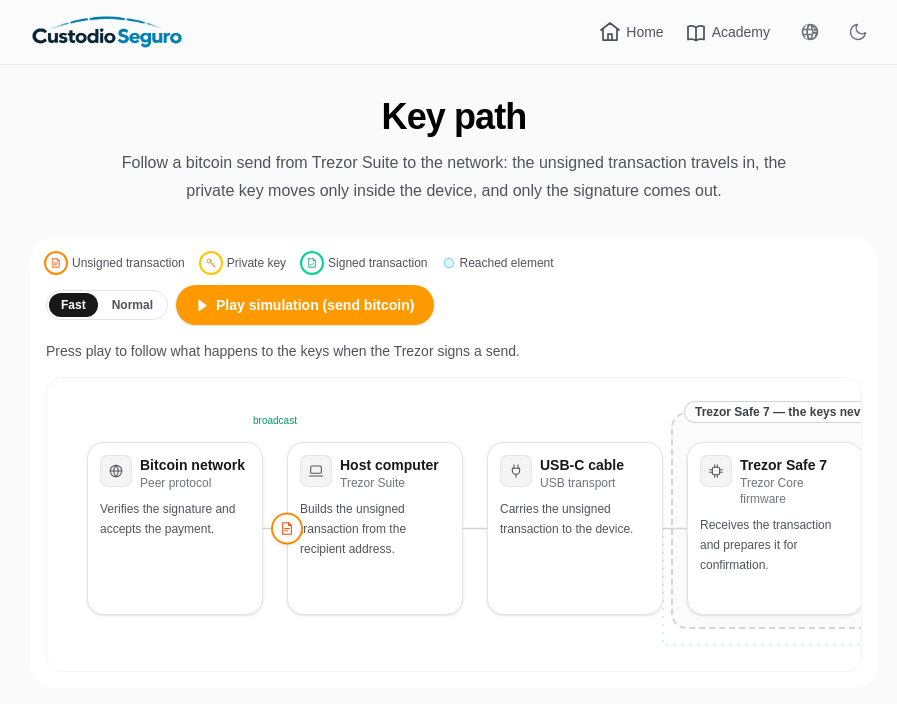
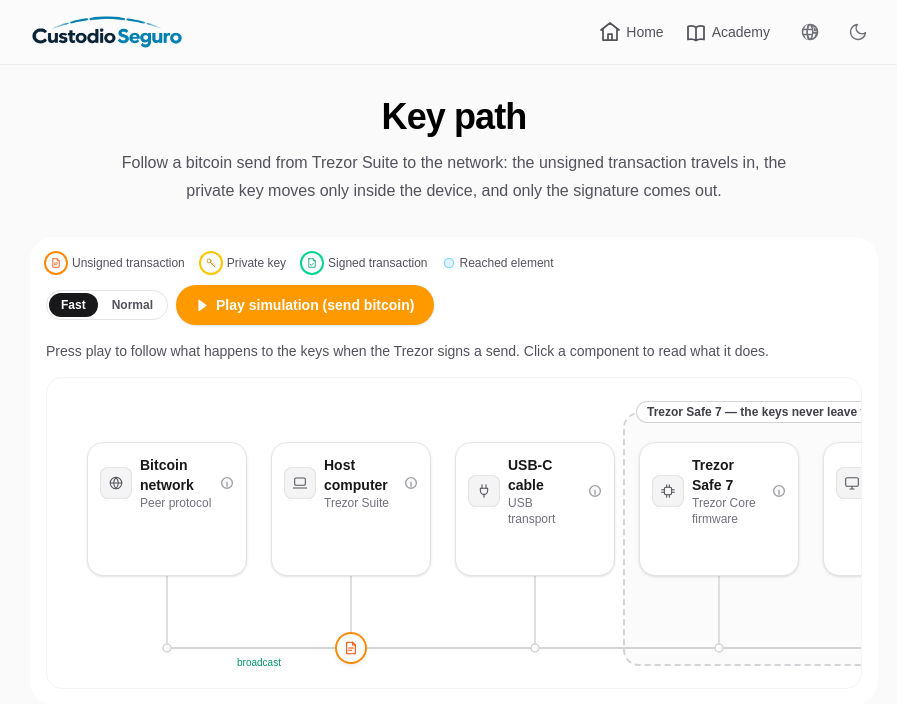
Before and after one commit to stealth14/courses-catalog, a Next.js app: page /en/diagrams/key-path in a window 1280 px wide. Shown: the top 704 px of the page, without its empty margins (186-1083 px from the left). Built offline with nearby package versions, Linux system fonts and the light colour scheme.

Commit message:
feat: refactor Key Path Diagram to streamline journey representation and enhance component interactions

```diff
--- a/src/app/[locale]/diagrams/key-path/key-path-diagram.tsx
+++ b/src/app/[locale]/diagrams/key-path/key-path-diagram.tsx
@@ -113,21 +113,6 @@ const STEPS: Step[] = [
 /** First device-internal step and last device-internal step (inclusive). */
 const DEVICE_RANGE = [3, 7] as const;
 
-/**
- * Which components talk to each other during a send. The wallet only
- * communicates with Trezor Suite over USB, and only Suite reaches the
- * Bitcoin network — so signing never connects to the network directly.
- */
-const CONNECTED_PAIRS: [StepId, StepId][] = [
-  ["network", "suite"],
-  ["suite", "usb"],
-  ["usb", "firmware"],
-  ["firmware", "screen"],
-  ["screen", "secure-elements"],
-  ["secure-elements", "flash"],
-  ["flash", "signing"],
-];
-
 /** Selectable trace speeds, in px/ms. Fast is the original pace. */
 const SPEEDS = {
   fast: { label: "Fast", pxPerMs: 0.45 },
@@ -203,10 +188,10 @@ type Milestone = { id: StepId; ms: number };
 type Geometry = {
   cards: CardRect[];
   tracks: Record<TrackId, Track>;
-  railPath: string;
+  /** Vertical centre of the lane the travellers ride on. */
+  laneY: number;
   totalMs: number;
   milestones: Milestone[];
-  railY: number;
   broadcastLabel: Point;
   deviceBox: { left: number; top: number; width: number; height: number };
 };
@@ -230,16 +215,18 @@ function polyLength(points: Point[]) {
 }
 
 /**
- * Builds the three journeys and when each traveller reaches each element:
+ * Builds the three straight journeys along the lane and when each traveller
+ * reaches each stop:
  * - unsigned transaction: Suite -> USB -> firmware -> screen
  * - private key: secure elements -> flash -> signing
  * - signed transaction: signing -> USB -> Suite -> network
- * Every traveller keeps the route of its own phase, so it can stop at the
- * end of it while the next one follows a different route.
+ * The cards sit above the lane, each linked to its stop by a connector, and
+ * every traveller keeps the route of its own phase so it can stop at the end
+ * of it while the next one follows a different route.
  */
 function measure(
   stage: HTMLDivElement,
-  nodes: (HTMLDivElement | null)[],
+  nodes: (HTMLButtonElement | null)[],
   pxPerMs: number,
 ) {
   const stageRect = stage.getBoundingClientRect();
@@ -260,77 +247,29 @@ function measure(
   // Cards in reading order: 0 network, 1 suite, 2 usb, 3 firmware,
   // 4 screen, 5 secure elements, 6 flash, 7 signing.
   const rect = (index: number) => cards[index] ?? fallback;
-  const wave = (index: number): Point[] => {
-    const card = rect(index);
-    return [
-      { x: card.l, y: card.cy },
-      { x: card.l, y: card.t },
-      { x: card.r, y: card.t },
-      { x: card.r, y: card.cy },
-    ];
-  };
-  const connector = (from: number, to: number): Point[] => [
-    { x: rect(from).r, y: rect(from).cy },
-    { x: rect(to).l, y: rect(to).cy },
-  ];
+
+  // The lane runs straight across the stage, below the cards.
+  const laneY = stage.offsetHeight - 40;
+  const stopX = (index: number) => (rect(index).l + rect(index).r) / 2;
+  const laneStop = (index: number): Point => ({ x: stopX(index), y: laneY });
 
   // Amber phase: the unsigned transaction travels host -> device.
-  const amberPoints = [
-    ...wave(1),
-    ...connector(1, 2),
-    ...wave(2),
-    ...connector(2, 3),
-    ...wave(3),
-    ...connector(3, 4),
-    ...wave(4),
-  ];
+  const amberPoints = [1, 2, 3, 4].map(laneStop);
 
   // Gold phase: the private key moves only inside the device.
-  const goldPoints = [
-    ...connector(4, 5),
-    ...wave(5),
-    ...connector(5, 6),
-    ...wave(6),
-    ...connector(6, 7),
-    ...wave(7),
-  ];
+  const goldPoints = [4, 5, 6, 7].map(laneStop);
 
   // Green phase: the signed transaction returns through the USB cable
   // to Trezor Suite, which broadcasts it to the network.
-  const railY = stage.offsetHeight - 26;
-  const greenPoints = [
-    { x: rect(7).r, y: rect(7).cy },
-    { x: rect(7).r, y: railY },
-    { x: rect(2).r, y: railY },
-    { x: rect(2).r, y: rect(2).cy },
-    { x: rect(2).l, y: rect(2).cy },
-    { x: rect(1).r, y: rect(1).cy },
-    { x: rect(1).l, y: rect(1).cy },
-    { x: rect(0).r, y: rect(0).cy },
-  ];
-
-  const railPoints = [
-    { x: rect(7).r, y: rect(7).cy },
-    { x: rect(7).r, y: railY },
-    { x: rect(2).r, y: railY },
-    { x: rect(2).r, y: rect(2).cy },
-  ];
+  const greenPoints = [7, 2, 1, 0].map(laneStop);
 
   const ms = (length: number) => Math.round(length / pxPerMs);
+  const segMs = (from: number, to: number) =>
+    ms(Math.abs(stopX(from) - stopX(to)));
 
-  const waveLength = (index: number) => polyLength(wave(index));
-  const connectorLength = segmentLength(
-    { x: rect(4).r, y: rect(4).cy },
-    { x: rect(5).l, y: rect(5).cy },
-  );
-
-  const amberLength = polyLength(amberPoints);
-  const goldLength = polyLength(goldPoints);
-  const signedLength = polyLength(greenPoints);
-
-  const unsignedMs = ms(amberLength);
-  const keyMs = ms(goldLength);
-  const signedMs = ms(signedLength);
+  const unsignedMs = ms(polyLength(amberPoints));
+  const keyMs = ms(polyLength(goldPoints));
+  const signedMs = ms(polyLength(greenPoints));
 
   // Each traveller waits for the previous one to stop and spin before it
   // sets off; the last one spins too, so the run ends only once it settles.
@@ -339,45 +278,20 @@ function measure(
   const travelEndMs = signedDelayMs + signedMs;
   const totalMs = travelEndMs + HANDOVER_MS;
 
-  const keyOffsetsMs = {
-    secureElements: ms(connectorLength),
-    flash: ms(connectorLength + waveLength(5) + connectorLength),
-    signing: ms(
-      connectorLength +
-        waveLength(5) +
-        connectorLength +
-        waveLength(6) +
-        connectorLength,
-    ),
-  };
-
   const milestones: Milestone[] = [
     { id: "suite", ms: 0 },
-    { id: "usb", ms: ms(waveLength(1) + connectorLength) },
-    {
-      id: "firmware",
-      ms: ms(waveLength(1) + connectorLength + waveLength(2) + connectorLength),
-    },
-    {
-      id: "screen",
-      ms: ms(
-        waveLength(1) +
-          connectorLength +
-          waveLength(2) +
-          connectorLength +
-          waveLength(3) +
-          connectorLength,
-      ),
-    },
-    { id: "secure-elements", ms: keyDelayMs + keyOffsetsMs.secureElements },
-    { id: "flash", ms: keyDelayMs + keyOffsetsMs.flash },
-    { id: "signing", ms: keyDelayMs + keyOffsetsMs.signing },
-    { id: "network", ms: travelEndMs - ms(connectorLength) },
+    { id: "usb", ms: segMs(1, 2) },
+    { id: "firmware", ms: segMs(1, 2) + segMs(2, 3) },
+    { id: "screen", ms: unsignedMs },
+    { id: "secure-elements", ms: keyDelayMs + segMs(4, 5) },
+    { id: "flash", ms: keyDelayMs + segMs(4, 5) + segMs(5, 6) },
+    { id: "signing", ms: keyDelayMs + keyMs },
+    { id: "network", ms: travelEndMs },
   ];
 
   const deviceNodes = nodes
     .slice(DEVICE_RANGE[0], DEVICE_RANGE[1] + 1)
-    .filter((node): node is HTMLDivElement => node !== null);
+    .filter((node): node is HTMLButtonElement => node !== null);
   const left = Math.min(
     ...deviceNodes.map(
       (node) => node.getBoundingClientRect().left - stageRect.left,
@@ -391,11 +305,6 @@ function measure(
   const top = Math.min(
     ...deviceNodes.map(
       (node) => node.getBoundingClientRect().top - stageRect.top,
-    ),
-  );
-  const bottom = Math.max(
-    ...deviceNodes.map(
-      (node) => node.getBoundingClientRect().bottom - stageRect.top,
     ),
   );
 
@@ -418,19 +327,20 @@ function measure(
         durationMs: signedMs,
       },
     },
-    railPath: toPath(railPoints),
+    laneY,
     totalMs,
     milestones,
-    railY,
     broadcastLabel: {
-      x: (rect(0).r + rect(1).l) / 2,
-      y: 46,
+      x: (stopX(0) + stopX(1)) / 2,
+      y: laneY + 18,
     },
+    // The box covers the device cards, their connectors and the lane
+    // segment the key travels, which never leaves it.
     deviceBox: {
       left: left - 16,
       top: top - 30,
       width: right - left + 32,
-      height: bottom - top + 44,
+      height: laneY + 18 - (top - 30),
     },
   };
 }
@@ -548,7 +458,7 @@ function activeTrack(
 export function KeyPathDiagram() {
   const stageRef = useRef<HTMLDivElement>(null);
   const scrollerRef = useRef<HTMLDivElement>(null);
-  const nodeRefs = useRef<(HTMLDivElement | null)[]>([]);
+  const nodeRefs = useRef<(HTMLButtonElement | null)[]>([]);
   const timersRef = useRef<number[]>([]);
   const rafRef = useRef(0);
   const timelineRef = useRef<Timeline | null>(null);
@@ -558,6 +468,18 @@ export function KeyPathDiagram() {
   const [phase, setPhase] = useState<"idle" | "playing" | "done">("idle");
   const [reached, setReached] = useState<ReadonlySet<StepId>>(new Set());
   const [runId, setRunId] = useState(0);
+  const [detailId, setDetailId] = useState<StepId | null>(null);
+
+  const detailStep = STEPS.find((step) => step.id === detailId) ?? null;
+
+  useEffect(() => {
+    if (!detailStep) return;
+    const onKey = (event: KeyboardEvent) => {
+      if (event.key === "Escape") setDetailId(null);
+    };
+    window.addEventListener("keydown", onKey);
+    return () => window.removeEventListener("keydown", onKey);
+  }, [detailStep]);
 
   useEffect(() => {
     const stage = stageRef.current;
@@ -681,7 +603,7 @@ export function KeyPathDiagram() {
       ? "Following the send: the unsigned transaction travels in, the private key moves inside the device, the signed transaction goes out."
       : phase === "done"
         ? "Signed: the private key never left the Trezor Safe 7 — only the signature went out. The three travellers stay here until you reset."
-        : "Press play to follow what happens to the keys when the Trezor signs a send.";
+        : "Press play to follow what happens to the keys when the Trezor signs a send. Click a component to read what it does.";
 
   return (
     <figure className="flex flex-col gap-4 rounded-3xl bg-white p-3 text-zinc-900 [color-scheme:light] sm:p-4">
@@ -830,7 +752,7 @@ export function KeyPathDiagram() {
       >
         <div
           ref={stageRef}
-          className="relative flex w-max items-stretch gap-6 px-10 pt-16 pb-14"
+          className="relative flex w-max items-stretch gap-6 px-10 pt-16 pb-28"
         >
           {geometry && (
             <>
@@ -845,62 +767,52 @@ export function KeyPathDiagram() {
                 </span>
               </div>
 
-              {/* Connectors and lanes. */}
+              {/* Lane, card connectors and lane stops. */}
               <svg
                 aria-hidden="true"
                 className="pointer-events-none absolute inset-0 z-10 h-full w-full"
               >
-                {CONNECTED_PAIRS.map(([fromId, toId]) => {
-                  const fromIndex = STEPS.findIndex(
-                    (step) => step.id === fromId,
-                  );
-                  const toIndex = STEPS.findIndex((step) => step.id === toId);
-                  const from = geometry.cards[fromIndex] ?? { r: 0, cy: 0 };
-                  const to = geometry.cards[toIndex] ?? { l: 0, cy: 0 };
-                  const gold =
-                    (fromId === "secure-elements" && reached.has("flash")) ||
-                    (fromId === "flash" && reached.has("signing")) ||
-                    (fromId === "screen" &&
-                      reached.has("secure-elements"));
+                <line
+                  x1={(geometry.cards[0].l + geometry.cards[0].r) / 2}
+                  y1={geometry.laneY}
+                  x2={(geometry.cards[7].l + geometry.cards[7].r) / 2}
+                  y2={geometry.laneY}
+                  strokeWidth={2}
+                  strokeLinecap="round"
+                  className="stroke-zinc-300"
+                />
+
+                {STEPS.map((step, index) => {
+                  const card = geometry.cards[index] ?? { l: 0, r: 0, b: 0 };
+                  const cx = (card.l + card.r) / 2;
+                  const isReached = reached.has(step.id);
+                  const isTouched = step.touchesKeys && isReached;
+                  const lit = isTouched
+                    ? "stroke-yellow-400 fill-yellow-400"
+                    : isReached
+                      ? "stroke-sky-400 fill-sky-400"
+                      : "stroke-zinc-300 fill-white";
                   return (
+                    <g key={step.id}>
                       <line
-                      key={fromId}
-                      x1={from.r}
-                      y1={from.cy}
-                      x2={to.l}
-                      y2={to.cy}
-                      strokeWidth={gold ? 2.5 : 1.5}
-                      strokeLinecap="round"
-                      className={
-                        gold
-                          ? "stroke-yellow-400 transition-colors duration-500"
-                          : "stroke-zinc-300"
-                      }
+                        x1={cx}
+                        y1={card.b}
+                        x2={cx}
+                        y2={geometry.laneY}
+                        strokeWidth={1.5}
+                        className={`transition-colors duration-500 ${lit}`}
                       />
+                      <circle
+                        cx={cx}
+                        cy={geometry.laneY}
+                        r={4}
+                        strokeWidth={1.5}
+                        className={`transition-colors duration-500 ${lit}`}
+                      />
+                    </g>
                   );
                 })}
 
-                <path
-                  d={geometry.railPath}
-                  fill="none"
-                  strokeWidth={1.5}
-                  strokeLinejoin="round"
-                  className="stroke-emerald-300"
-                  strokeDasharray="1 7"
-                />
-
-                <text
-                  x={
-                    ((geometry.cards[7]?.r ?? 0) +
-                      (geometry.cards[2]?.r ?? 0)) /
-                    2
-                  }
-                  y={geometry.railY + 16}
-                  textAnchor="middle"
-                  className="select-none fill-emerald-600 text-[10px] font-medium"
-                >
-                  signed transaction
-                </text>
                 <text
                   x={geometry.broadcastLabel.x}
                   y={geometry.broadcastLabel.y}
@@ -963,20 +875,23 @@ export function KeyPathDiagram() {
             const isTouched = step.touchesKeys && isReached;
 
             return (
-              <div
+              <button
                 key={step.id}
+                type="button"
                 ref={(node) => {
                   nodeRefs.current[index] = node;
                 }}
-                className={`relative z-20 flex w-44 shrink-0 flex-col gap-2 rounded-2xl border bg-white p-3 shadow-sm transition-all duration-500 ${
+                onClick={() => setDetailId(step.id)}
+                aria-haspopup="dialog"
+                className={`relative z-20 flex w-40 shrink-0 cursor-pointer flex-col gap-2 rounded-2xl border bg-white p-3 text-left shadow-sm transition-all duration-500 ${
                   isTouched
                     ? "kp-reached border-yellow-400 bg-yellow-50 shadow-md shadow-yellow-200/60"
                     : isReached
                       ? "kp-reached border-sky-400 bg-sky-50 shadow-md shadow-sky-200/60"
-                      : "border-zinc-200"
+                      : "border-zinc-200 hover:border-zinc-400 hover:shadow-md"
                 }`}
               >
-                <div className="flex items-start gap-2">
+                <span className="flex items-center gap-2">
                   <span
                     className={`flex h-8 w-8 shrink-0 items-center justify-center rounded-lg ring-1 transition-colors duration-500 ring-inset ${
                       isTouched
@@ -988,34 +903,88 @@ export function KeyPathDiagram() {
                   >
                     <Icon className="h-4 w-4" />
                   </span>
-                  <div className="min-w-0">
-                    <p className="text-sm leading-5 font-semibold text-zinc-900">
+                  <span className="min-w-0 flex-1">
+                    <span className="block text-sm leading-5 font-semibold text-zinc-900">
                       {step.hardware}
-                    </p>
-                    <p className="text-xs leading-4 text-zinc-500">
+                    </span>
+                    <span className="block text-xs leading-4 text-zinc-500">
                       {step.software}
-                    </p>
+                    </span>
+                  </span>
+                  <svg
+                    viewBox="0 0 12 12"
+                    className="h-3.5 w-3.5 shrink-0 fill-none stroke-zinc-400 stroke-[1.2]"
+                    aria-hidden="true"
+                  >
+                    <circle cx="6" cy="6" r="4.6" />
+                    <path d="M6 5.4v2.9M6 9.3v.1" strokeLinecap="round" />
+                  </svg>
+                </span>
+              </button>
+            );
+          })}
         </div>
       </div>
 
-                <p className="text-xs leading-5 text-zinc-600">{step.action}</p>
+      {detailStep && (
+        <div
+          className="fixed inset-0 z-50 flex items-center justify-center bg-zinc-900/40 p-4"
+          role="presentation"
+          onClick={() => setDetailId(null)}
+        >
+          <div
+            role="dialog"
+            aria-modal="true"
+            aria-labelledby="kp-detail-title"
+            onClick={(event) => event.stopPropagation()}
+            className="w-full max-w-sm rounded-2xl bg-white p-5 text-zinc-900 shadow-xl"
+          >
+            <div className="flex items-start gap-3">
+              <span className="flex h-10 w-10 shrink-0 items-center justify-center rounded-xl bg-zinc-100 text-zinc-600 ring-1 ring-zinc-200 ring-inset">
+                {(() => {
+                  const Icon = detailStep.icon;
+                  return <Icon className="h-5 w-5" />;
+                })()}
+              </span>
+              <div className="min-w-0 flex-1">
+                <p
+                  id="kp-detail-title"
+                  className="text-base leading-6 font-semibold text-zinc-900"
+                >
+                  {detailStep.hardware}
+                </p>
+                <p className="text-sm leading-5 text-zinc-500">
+                  {detailStep.software}
+                </p>
+              </div>
+              <button
+                type="button"
+                onClick={() => setDetailId(null)}
+                aria-label="Close details"
+                className="flex h-8 w-8 shrink-0 items-center justify-center rounded-full text-zinc-400 transition-colors hover:bg-zinc-100 hover:text-zinc-600"
+              >
+                <svg
+                  viewBox="0 0 12 12"
+                  className="h-4 w-4 fill-none stroke-current stroke-[1.4]"
+                  aria-hidden="true"
+                >
+                  <path d="M2.5 2.5l7 7M9.5 2.5l-7 7" strokeLinecap="round" />
+                </svg>
+              </button>
+            </div>
 
-                {step.touchesKeys && (
-                  <span
-                    className={`self-start rounded-full px-2 py-0.5 text-[10px] font-semibold tracking-wide uppercase transition-colors duration-500 ${
-                      isTouched
-                        ? "bg-yellow-400 text-yellow-950"
-                        : "bg-zinc-100 text-zinc-500 ring-1 ring-zinc-200 ring-inset"
-                    }`}
-                  >
+            <p className="mt-4 text-sm leading-6 text-zinc-600">
+              {detailStep.action}
+            </p>
+
+            {detailStep.touchesKeys && (
+              <span className="mt-3 inline-block rounded-full bg-yellow-400 px-2 py-0.5 text-[10px] font-semibold tracking-wide text-yellow-950 uppercase">
                 Touches the keys
               </span>
             )}
           </div>
-            );
-          })}
         </div>
-      </div>
+      )}
     </figure>
   );
 }
```
Lines whose indentation alone changed are shown as unchanged.
